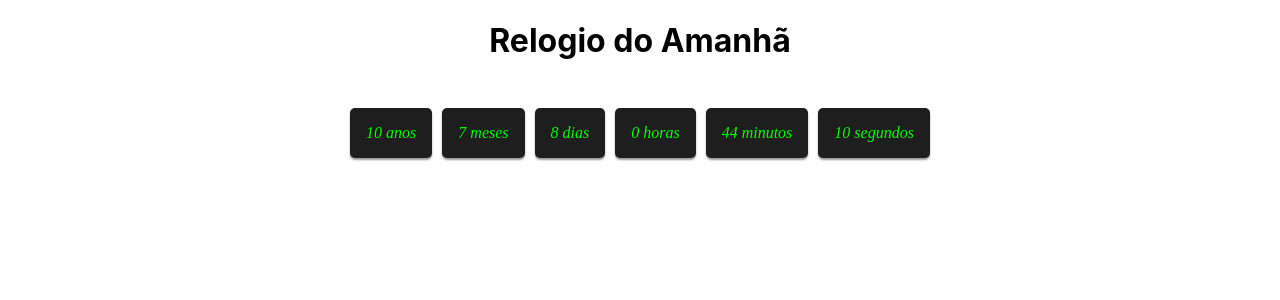
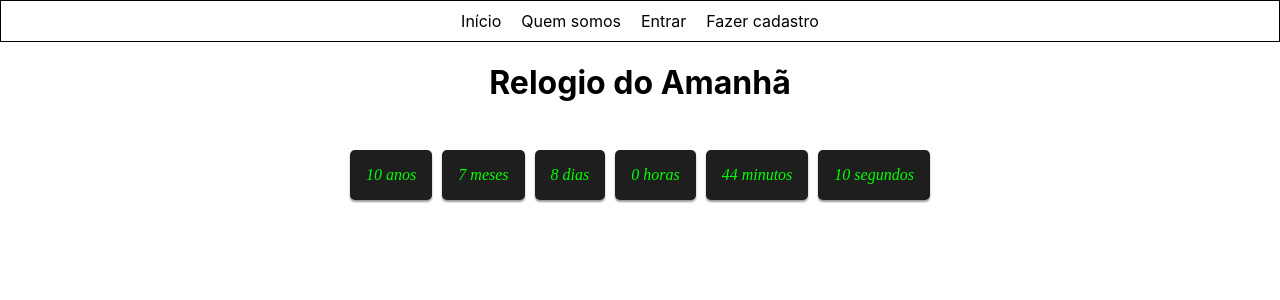
Before and after one commit to smcarolina/relogoio-do-agora, a React (Create React App) app in the folder relogio-do-agora/: page / in a window 1280 px wide. Shown: the top 300 px of the page. Built offline with nearby package versions, Linux system fonts and the light colour scheme.

Commit message:
feat: create header

```diff
--- a/relogio-do-agora/src/App.js
+++ b/relogio-do-agora/src/App.js
@@ -1,9 +1,11 @@
 import React from 'react'
 import Clock from './components/Countdown/Clock';
+import Header from './components/Header/Header'
 
 const App = () => {
   return (
     <div>
+      <Header/>
       <Clock/>
     </div>
   );
--- /dev/null
+++ b/relogio-do-agora/src/components/Header/Header.js
@@ -0,0 +1,15 @@
+import React from "react";
+import { Link, Nav } from "./style";
+
+const Header = () => {
+    return <Nav>
+
+                <Link>Início</Link>
+                <Link>Quem somos</Link>
+                <Link>Entrar</Link>
+                <Link>Fazer cadastro</Link>
+
+    </Nav>
+}
+
+export default Header;
--- /dev/null
+++ b/relogio-do-agora/src/components/Header/style.js
@@ -0,0 +1,13 @@
+import styled from 'styled-components'
+
+export const Nav = styled.nav`
+    /* width: fu; */
+    border: 1px solid black;
+    display: flex;
+    justify-content: center;
+`
+
+export const Link = styled.a`
+    text-decoration: none;
+    margin: 10px
+`
```
